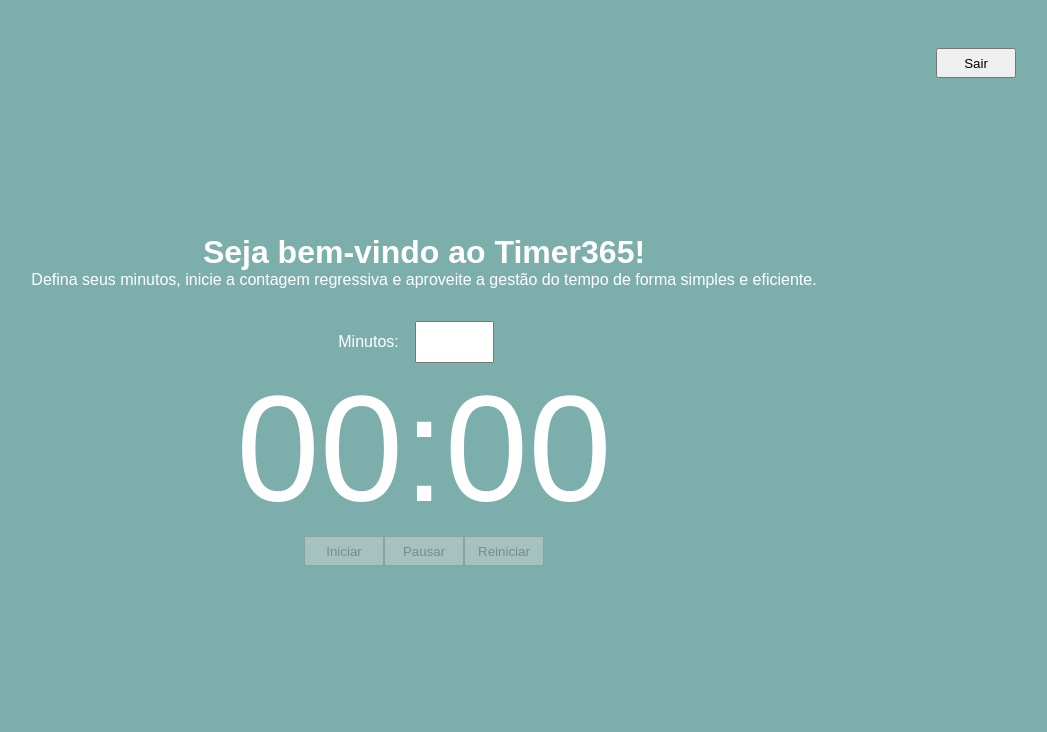
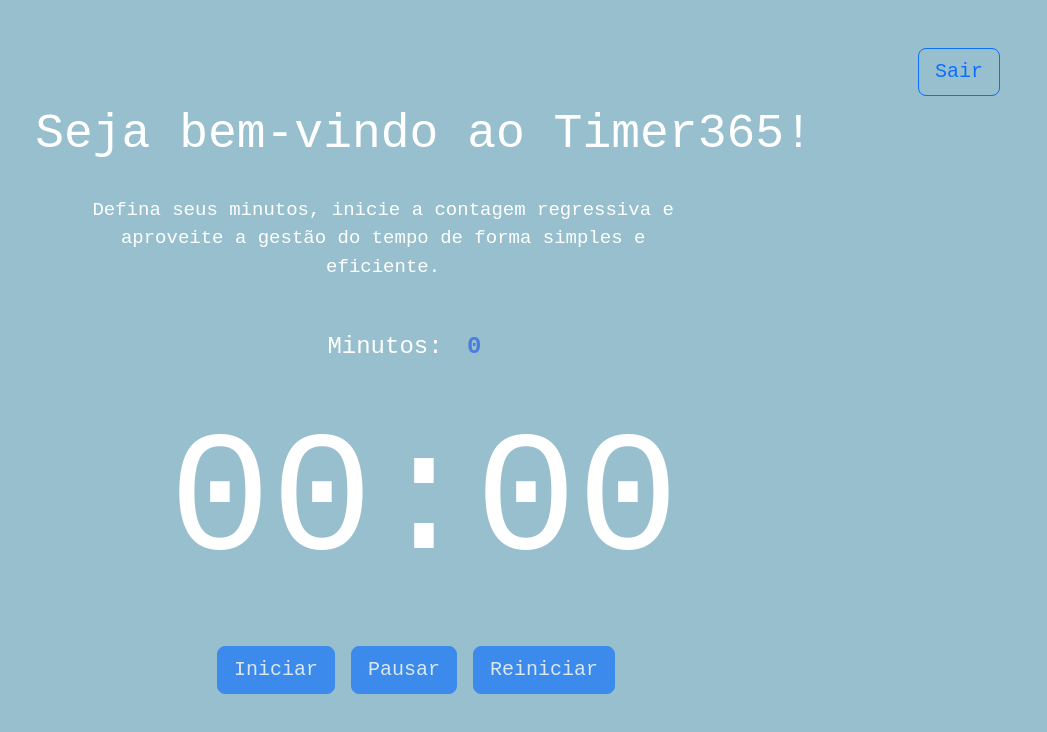
Before and after one commit to jaquelinemarina/FuturoDEV_M3S01, a React (Vite) app: page /home in a window 1280 px wide. Both pictures are taken after typing "name@example.com", "Sample123" into the empty fields and a click on the button "Entrar". Shown: the top 732 px of the page, without its empty margins (216-1263 px from the left). Built offline with nearby package versions, Linux system fonts and the light colour scheme.

Commit message:
💄 style : estilização geral utilizando Bootstrap

```diff
--- a/index.html
+++ b/index.html
@@ -3,7 +3,7 @@
   <head>
     <meta charset="UTF-8" />
     <meta name="viewport" content="width=device-width, initial-scale=1.0" />
-    <title>M3S01</title>
+    <title>Timer365</title>
   </head>
   <body>
     <div id="root"></div>
--- a/src/components/timer/index.jsx
+++ b/src/components/timer/index.jsx
@@ -2,7 +2,7 @@ import React, { useState, useEffect } from 'react'
 import './timer.css'
 
 function Timer() {
-    const [initialMinutes, setInitialMinutes] = useState('')
+    const [initialMinutes, setInitialMinutes] = useState('0')
     const [secondsRemaining, setSecondsRemaining] = useState(0)
     const [isActive, setIsActive] = useState(false)
     const [errorMessage, setErrorMessage] = useState('')
@@ -72,21 +72,21 @@ function Timer() {
                 min="0"
                 max="60"
             />
-            {errorMessage && <p style={{ color: 'red' }}>{errorMessage}</p>}
-            <p>{formatTime(secondsRemaining)}</p>
-            <button
+            {errorMessage && <p style={{ color: 'red', fontSize: 18}}>{errorMessage}</p>}
+            <p className='container--timer-clock'>{formatTime(secondsRemaining)}</p>
+            <button class="btn btn-primary btn-lg"
                 onClick={startTimer}
                 disabled={!isInputValid || isActive}
             >
                 Iniciar
             </button>
-            <button
+            <button class="btn btn-primary btn-lg"
                 onClick={pauseTimer}
                 disabled={!isActive}
             >
                 Pausar
             </button>
-            <button
+            <button class="btn btn-primary btn-lg"
                 onClick={resetTimer}
                 disabled={!isActive && secondsRemaining === 0}
             >
--- a/src/components/timer/timer.css
+++ b/src/components/timer/timer.css
@@ -1,15 +1,27 @@
 .container--timer {
     margin-top: 2rem;
+    flex-wrap: nowrap;
+    justify-content: center;
+    align-items: center;
+
+}
+
+.container--timer label {
+    font-size: 24px;
+    margin-top: 1rem;
 }
 
 .container--timer input {
-    margin: 0 1rem;
     padding: 10px;
-    font-size: 16px;
+    font-size: 24px;
     text-align: center;
+    border: none;
+    color: rgb(75, 124, 224);
+    font-weight: bolder;
+    background-color: transparent;
 }
 
-.container--timer p {
-    font-size: 150px;
-    -webkit-font-smoothing: antialiased;
+.container--timer-clock {
+    font-size: 170px;
+    margin-bottom: 1rem;
 }
--- a/src/main.jsx
+++ b/src/main.jsx
@@ -4,6 +4,7 @@ import { AuthProvider } from "./contexts/AuthContext.jsx"
 import { createRoot } from 'react-dom/client'
 import { RouterProvider } from "react-router-dom"
 import routers from "./router/routes"
+import 'bootstrap/dist/css/bootstrap.min.css'
 import "./styles/globals.css"
 
 createRoot(document.getElementById('root')).render(
--- a/src/pages/home/home.css
+++ b/src/pages/home/home.css
@@ -1,12 +1,18 @@
 .container--home nav {
-    position: absolute;
-    top: 2rem;
-    right: 2rem;
-    padding: 1rem;
+  position: absolute;
+  top: 2rem;
+  right: 2rem;
+  padding: 1rem;
 }
 
-.container--home button{
-    width: 80px;
-    height: 30px;
-    cursor: pointer;
+.container--home button {
+  margin-right: 1rem;
 }
+
+.container--home-subcription {
+  display: block;
+  width: 600px;
+  font-size: 19px;
+  margin-top: 2rem;
+  margin-left: 3rem;
+}
--- a/src/pages/home/index.jsx
+++ b/src/pages/home/index.jsx
@@ -8,10 +8,10 @@ function HomePage() {
     return (
         <div className='container--home'>
             <nav>
-                <button onClick={logout}>Sair</button>
+                <button class="btn btn-outline-primary btn-lg" onClick={logout}>Sair</button>
             </nav>
-            <h1>Seja bem-vindo ao Timer365!</h1>
-            <p>Defina seus minutos, inicie a contagem regressiva e aproveite a gestão do tempo de forma simples e eficiente.</p>
+            <h1 class="display-5">Seja bem-vindo ao Timer365!</h1>
+            <span className='container--home-subcription'>Defina seus minutos, inicie a contagem regressiva e aproveite a gestão do tempo de forma simples e eficiente.</span>
             < Timer />
         </div>
     )
--- a/src/pages/login/index.jsx
+++ b/src/pages/login/index.jsx
@@ -1,6 +1,7 @@
 import React, { useState } from 'react'
 import { useAuth } from '../../contexts/AuthContext'
 import { useNavigate } from 'react-router-dom'
+import './login.css'
 
 function Login() {
     const [email, setEmail] = useState('')
@@ -16,32 +17,33 @@ function Login() {
     }
 
     return (
-        <div>
-            <h1>Login</h1>
+        <div className='container--login'>
+            <h1 class="display-4">Timer365</h1>
+            <h3 class="display-7">Conecte-se à sua conta</h3>
             <form onSubmit={handleSubmit}>
-                <div>
-                    <label htmlFor="email">Email:</label>
-                    <input
+                <div class="mb-4">
+                    <input class="form-control"
                         type="email"
                         id="email"
-                        placeholder='digite seu email'
+                        placeholder='Digite seu email:'
                         value={email}
                         onChange={(e) => setEmail(e.target.value)}
                         required
                     />
                 </div>
-                <div>
-                    <label htmlFor="password">Senha:</label>
-                    <input
+                <div class="mb-4">
+                    <input class="form-control"
                         type="password"
                         id="password"
-                        placeholder='digite sua senha'
+                        placeholder='Digite sua senha:'
                         value={password}
                         onChange={(e) => setPassword(e.target.value)}
                         required
                     />
                 </div>
-                <button type="submit">Entrar</button>
+                <div class="d-grid gap-2">
+                    <button type="submit" class="btn btn-primary btn-lg">Entrar</button>
+                </div>
             </form>
         </div>
     )
--- a/src/pages/login/login.css
+++ b/src/pages/login/login.css
@@ -0,0 +1,5 @@
+.container--login {
+    display: flex;
+    flex-direction: column;
+    gap: 1rem;
+}
--- a/src/styles/globals.css
+++ b/src/styles/globals.css
@@ -6,8 +6,8 @@
 }
 
 body {
-    font-family: Arial, sans-serif;
-    background-color: #7cafac;
+    font-family: monospace, sans-serif;
+    background-color: #97bfcd;
     color: white;
     display: flex;
     justify-content: center;
```
